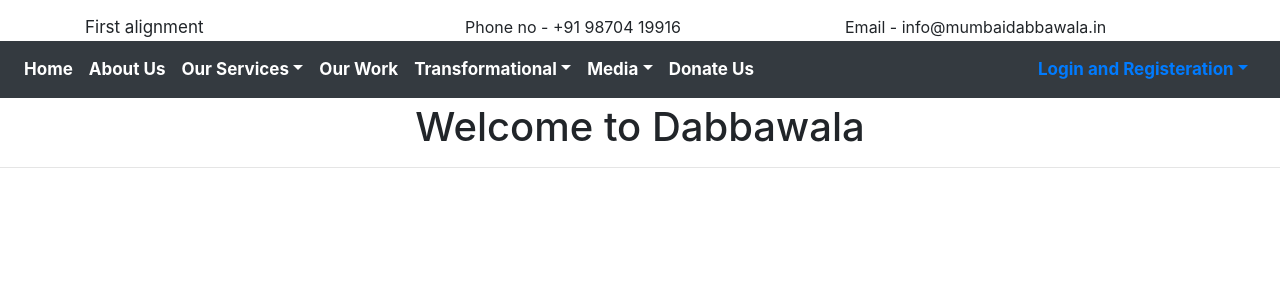
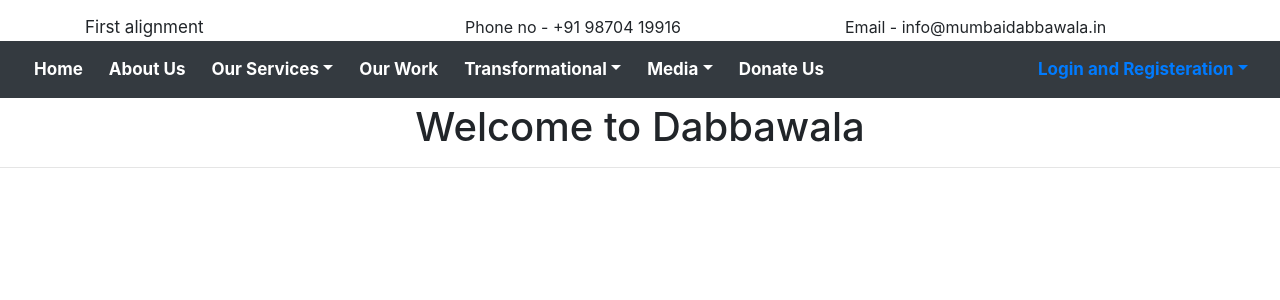
Before and after one commit to Pmparekh2000/mumbaiDabbawala-Angular, an Angular app: page / in a window 1280 px wide. Shown: the top 300 px of the page. Built offline with nearby package versions, Linux system fonts and the light colour scheme.

Commit message:
Forms module imported in app.module.ts

```diff
--- a/src/app/app.component.css
+++ b/src/app/app.component.css
@@ -1,5 +1,5 @@
 .nav{
-    margin-left: 0px;
+    margin-left: 10px;
     font-size: 17px;
 }
 
--- a/src/app/app.module.ts
+++ b/src/app/app.module.ts
@@ -2,7 +2,7 @@
 import { NgModule } from '@angular/core';
 import { AppRoutingModule, routingComponents} from './app-routing.module';
 import { AppComponent } from './app.component';
-
+import { FormsModule } from '@angular/forms';
 
 @NgModule({
   declarations: [
@@ -11,7 +11,8 @@
   ],
   imports: [
     BrowserModule,
-    AppRoutingModule
+    AppRoutingModule,
+    FormsModule
   ],
   providers: [],
   bootstrap: [AppComponent]
```
